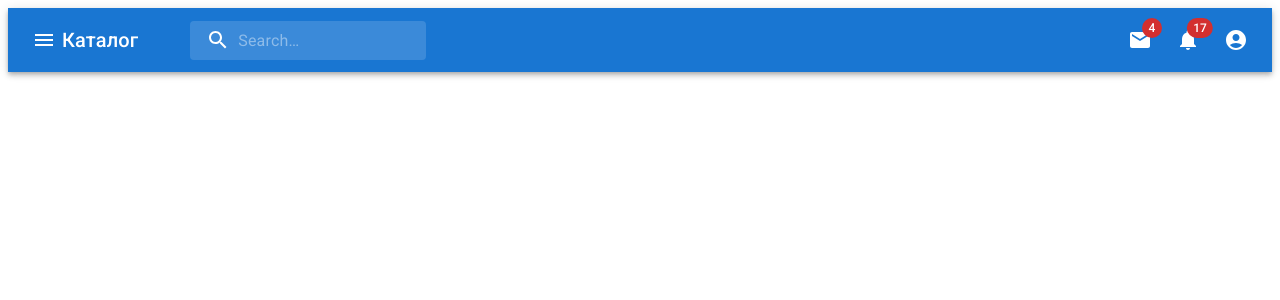
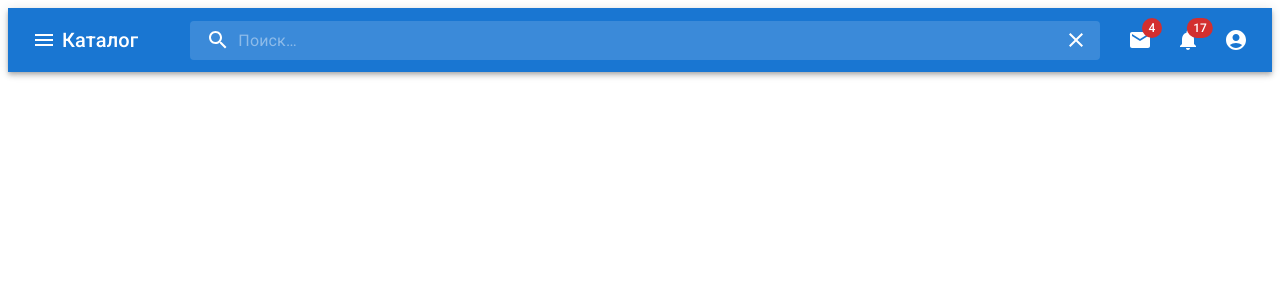
Before and after one commit to gwyndoln/eshop, a React app in the folder client/: page / in a window 1280 px wide. Shown: the top 300 px of the page. Built offline with nearby package versions, Linux system fonts and the light colour scheme.

Commit message:
Add controlled input, clear input button and translation

```diff
--- a/client/src/Header.tsx
+++ b/client/src/Header.tsx
@@ -1,4 +1,4 @@
-import { useState } from 'react';
+import React, { useState } from 'react';
 import { styled, alpha } from '@mui/material/styles';
 import InputBase from '@mui/material/InputBase';
 import AppBar from '@mui/material/AppBar';
@@ -15,6 +15,7 @@ import AccountCircle from '@mui/icons-material/AccountCircle';
 import MailIcon from '@mui/icons-material/Mail';
 import NotificationsIcon from '@mui/icons-material/Notifications';
 import MoreIcon from '@mui/icons-material/MoreVert';
+import CloseIcon from '@mui/icons-material/Close';
 
 const Search = styled('div')(({ theme }) => ({
 	position: 'relative',
@@ -28,7 +29,6 @@ const Search = styled('div')(({ theme }) => ({
 	width: '100%',
 	[theme.breakpoints.up('sm')]: {
 		marginLeft: theme.spacing(3),
-		width: 'auto',
 	},
 }));
 
@@ -44,25 +44,33 @@ const SearchIconWrapper = styled('div')(({ theme }) => ({
 
 const StyledInputBase = styled(InputBase)(({ theme }) => ({
 	color: 'inherit',
+	width: '100%',
 	'& .MuiInputBase-input': {
 		padding: theme.spacing(1, 1, 1, 0),
 		// vertical padding + font size from searchIcon
 		paddingLeft: `calc(1em + ${theme.spacing(4)})`,
-		transition: theme.transitions.create('width'),
 		width: '100%',
-		[theme.breakpoints.up('md')]: {
-			width: '20ch',
-		},
 	},
 }));
 
 const Header = () => {
+	const [searchInputValue, setSearchInputValue] = useState<string>('');
 	const [anchorEl, setAnchorEl] = useState<null | HTMLElement>(null);
 	const [mobileMoreAnchorEl, setMobileMoreAnchorEl] =
 		useState<null | HTMLElement>(null);
 
 	const isMenuOpen = Boolean(anchorEl);
 	const isMobileMenuOpen = Boolean(mobileMoreAnchorEl);
+
+	const handleSearchInputChange = (
+		event: React.ChangeEvent<HTMLInputElement>
+	) => {
+		setSearchInputValue(event.target.value);
+	};
+
+	const handleSearchInputClear = () => {
+		setSearchInputValue('');
+	};
 
 	const handleProfileMenuOpen = (event: React.MouseEvent<HTMLElement>) => {
 		setAnchorEl(event.currentTarget);
@@ -98,8 +106,8 @@ const Header = () => {
 			open={isMenuOpen}
 			onClose={handleMenuClose}
 		>
-			<MenuItem onClick={handleMenuClose}>Profile</MenuItem>
-			<MenuItem onClick={handleMenuClose}>My account</MenuItem>
+			<MenuItem onClick={handleMenuClose}>Профиль</MenuItem>
+			<MenuItem onClick={handleMenuClose}>Мой аккаунт</MenuItem>
 		</Menu>
 	);
 
@@ -121,49 +129,53 @@ const Header = () => {
 			onClose={handleMobileMenuClose}
 		>
 			<MenuItem>
-				<IconButton size="large" aria-label="show 4 new mails" color="inherit">
+				<IconButton
+					size="large"
+					aria-label="Показать сообщения"
+					color="inherit"
+				>
 					<Badge badgeContent={4} color="error">
 						<MailIcon />
 					</Badge>
 				</IconButton>
-				<p>Messages</p>
+				<p>Сообщения</p>
 			</MenuItem>
 			<MenuItem>
 				<IconButton
 					size="large"
-					aria-label="show 17 new notifications"
+					aria-label="показать уведомления"
 					color="inherit"
 				>
 					<Badge badgeContent={17} color="error">
 						<NotificationsIcon />
 					</Badge>
 				</IconButton>
-				<p>Notifications</p>
+				<p>Уведомления</p>
 			</MenuItem>
 			<MenuItem onClick={handleProfileMenuOpen}>
 				<IconButton
 					size="large"
-					aria-label="account of current user"
+					aria-label="профиль пользователя"
 					aria-controls="primary-search-account-menu"
 					aria-haspopup="true"
 					color="inherit"
 				>
 					<AccountCircle />
 				</IconButton>
-				<p>Profile</p>
+				<p>Профиль</p>
 			</MenuItem>
 		</Menu>
 	);
 
 	return (
-		<Box>
+		<Box sx={{ flexGrow: 1 }}>
 			<AppBar position="static">
 				<Toolbar>
 					<IconButton
 						size="large"
 						edge="start"
 						color="inherit"
-						aria-label="open drawer"
+						aria-label="открыть каталог"
 						sx={{ mr: 2, borderRadius: 0 }}
 					>
 						<MenuIcon />
@@ -182,15 +194,25 @@ const Header = () => {
 							<SearchIcon />
 						</SearchIconWrapper>
 						<StyledInputBase
-							placeholder="Search…"
-							inputProps={{ 'aria-label': 'search' }}
+							placeholder="Поиск…"
+							inputProps={{ 'aria-label': 'поиск' }}
+							onChange={handleSearchInputChange}
+							value={searchInputValue}
 						/>
+						<IconButton
+							onClick={handleSearchInputClear}
+							size="large"
+							color="inherit"
+							sx={{ position: 'absolute', height: '100%', right: 0 }}
+						>
+							<CloseIcon />
+						</IconButton>
 					</Search>
 					<Box sx={{ flexGrow: 1 }} />
 					<Box sx={{ display: { xs: 'none', md: 'flex' } }}>
 						<IconButton
 							size="large"
-							aria-label="show 4 new mails"
+							aria-label="показать сообщения"
 							color="inherit"
 						>
 							<Badge badgeContent={4} color="error">
@@ -199,7 +221,7 @@ const Header = () => {
 						</IconButton>
 						<IconButton
 							size="large"
-							aria-label="show 17 new notifications"
+							aria-label="показать уведомления"
 							color="inherit"
 						>
 							<Badge badgeContent={17} color="error">
@@ -209,7 +231,7 @@ const Header = () => {
 						<IconButton
 							size="large"
 							edge="end"
-							aria-label="account of current user"
+							aria-label="профиль пользователя"
 							aria-controls={menuId}
 							aria-haspopup="true"
 							onClick={handleProfileMenuOpen}
@@ -221,7 +243,7 @@ const Header = () => {
 					<Box sx={{ display: { xs: 'flex', md: 'none' } }}>
 						<IconButton
 							size="large"
-							aria-label="show more"
+							aria-label="показать больше"
 							aria-controls={mobileMenuId}
 							aria-haspopup="true"
 							onClick={handleMobileMenuOpen}
```
